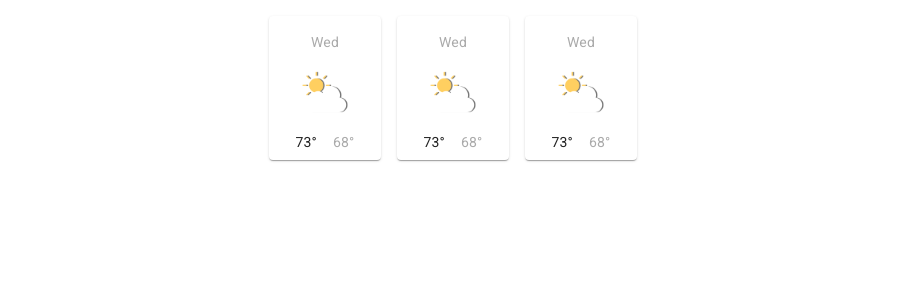
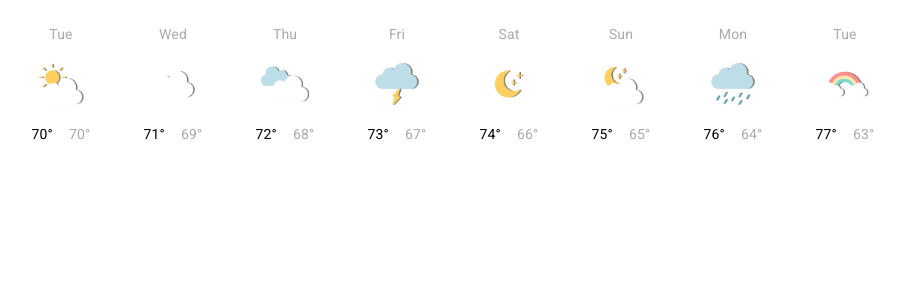
Before and after one commit to ay-ay-vasilev/react-projects, a React (Create React App) app in the folder weather-app/: page / in a window 1280 px wide. Shown: the top 300 px of the page, without its empty margins (187-1091 px from the left). Built offline with nearby package versions, Linux system fonts and the light colour scheme.

Commit message:
Improved Weather Cards, rendered them in an array with hardcoded data. Added dayjs library to show formatted week day.

```diff
--- a/weather-app/package.json
+++ b/weather-app/package.json
@@ -7,6 +7,7 @@
     "@testing-library/jest-dom": "^4.2.4",
     "@testing-library/react": "^9.5.0",
     "@testing-library/user-event": "^7.2.1",
+    "dayjs": "^1.8.25",
     "react": "^16.13.1",
     "react-dom": "^16.13.1",
     "react-scripts": "3.4.1",
--- a/weather-app/src/App.js
+++ b/weather-app/src/App.js
@@ -3,39 +3,36 @@ import React from "react";
 import WeatherCard from "./components/WeatherCard";
 // MUI
 import Grid from "@material-ui/core/Grid";
-import { makeStyles } from "@material-ui/core/styles";
-
-const useStyles = makeStyles((theme) => ({
-  weatherCard: {
-    margin: theme.spacing(1),
-    width: theme.spacing(14),
-    height: theme.spacing(18),
-  },
-  weatherIcon: {
-    height: theme.spacing(6),
-    width: theme.spacing(6),
-    alignSelf: "center",
-    justify: "center",
-  },
-  grayText: {
-    color: "#aaaaaa",
-  },
-}));
 
 export default function App() {
-  const classes = useStyles();
+  const today = new Date();
+
+  let dayCards = [];
+
+  for (let i = 0; i < 8; i++) {
+    const newDate = new Date(today.getTime() + i * 86400000);
+
+    dayCards.push({
+      date: newDate,
+      weather: i,
+      maxTemp: 70 + i,
+      minTemp: 70 - i,
+    });
+  }
+
+  let dayCardComponents = dayCards.map((dayCard) => (
+    <WeatherCard
+      key={dayCard.date}
+      date={dayCard.date}
+      weather={dayCard.weather}
+      maxTemp={dayCard.maxTemp}
+      minTemp={dayCard.minTemp}
+    />
+  ));
 
   return (
-    <Grid container spacing={0} justify="center">
-      <Grid item>
-        <WeatherCard classes={classes} />
-      </Grid>
-      <Grid item>
-        <WeatherCard classes={classes} />
-      </Grid>
-      <Grid item>
-        <WeatherCard classes={classes} />
-      </Grid>
+    <Grid container justify="center">
+      {dayCardComponents}
     </Grid>
   );
 }
--- a/weather-app/src/components/WeatherCard.js
+++ b/weather-app/src/components/WeatherCard.js
@@ -1,10 +1,13 @@
 import React from "react";
-import Card from "@material-ui/core/Card";
+import dayjs from "dayjs";
+// MUI
+import Card from "@material-ui/core/Box";
 import CardHeader from "@material-ui/core/CardHeader";
 import CardContent from "@material-ui/core/CardContent";
 import CardMedia from "@material-ui/core/CardMedia";
 import Grid from "@material-ui/core/Grid";
 import Typography from "@material-ui/core/Typography";
+import { makeStyles } from "@material-ui/core/styles";
 import sunny from "../images/sunny.png";
 import cloud from "../images/cloud.png";
 import cloudy from "../images/cloudy.png";
@@ -16,29 +19,82 @@ import rainbow from "../images/rainbow.png";
 import snow from "../images/snow.png";
 import sun from "../images/sun.png";
 
+const useStyles = makeStyles((theme) => ({
+  weatherCard: {
+    width: theme.spacing(14),
+    height: theme.spacing(18),
+  },
+  weatherIcon: {
+    height: theme.spacing(6),
+    width: theme.spacing(6),
+    alignSelf: "center",
+    justify: "center",
+  },
+  grayText: {
+    color: "#aaaaaa",
+  },
+}));
+
 export default function WeatherCard(props) {
+  const classes = useStyles();
+  const { date, weather, maxTemp, minTemp } = props;
+  let weatherIcon;
+
+  switch (weather) {
+    case 0:
+      weatherIcon = sunny;
+      break;
+    case 1:
+      weatherIcon = cloud;
+      break;
+    case 2:
+      weatherIcon = cloudy;
+      break;
+    case 3:
+      weatherIcon = lightning;
+      break;
+    case 4:
+      weatherIcon = moon;
+      break;
+    case 5:
+      weatherIcon = mooncloud;
+      break;
+    case 6:
+      weatherIcon = rain;
+      break;
+    case 7:
+      weatherIcon = rainbow;
+      break;
+    case 8:
+      weatherIcon = snow;
+      break;
+    default:
+      weatherIcon = sun;
+      break;
+  }
+
   return (
-    <Card className={props.classes.weatherCard}>
+    <Card className={classes.weatherCard}>
       <CardHeader
         classes={{
-          title: props.classes.grayText,
+          title: classes.grayText,
         }}
-        title="Wed"
+        title={dayjs(date).format("ddd")}
         titleTypographyProps={{ variant: "body2" }}
         style={{ textAlign: "center" }}
       />
       <div style={{ display: "flex", justifyContent: "center" }}>
-        <CardMedia className={props.classes.weatherIcon} image={sunny} />
+        <CardMedia className={classes.weatherIcon} image={weatherIcon} />
       </div>
       <CardContent>
-        <Typography variant="body2">
-          <Grid container spacing={2} justify="center">
-            <Grid item>73°</Grid>
-            <Grid item className={props.classes.grayText}>
-              68°
-            </Grid>
+        <Grid container spacing={2} justify="center">
+          <Grid item>
+            <Typography variant="body2">{maxTemp}°</Typography>
           </Grid>
-        </Typography>
+          <Grid item className={classes.grayText}>
+            <Typography variant="body2">{minTemp}°</Typography>
+          </Grid>
+        </Grid>
       </CardContent>
     </Card>
   );
```
Also changed, not shown: 1 other file (tests, documents, lock files or other folders).
